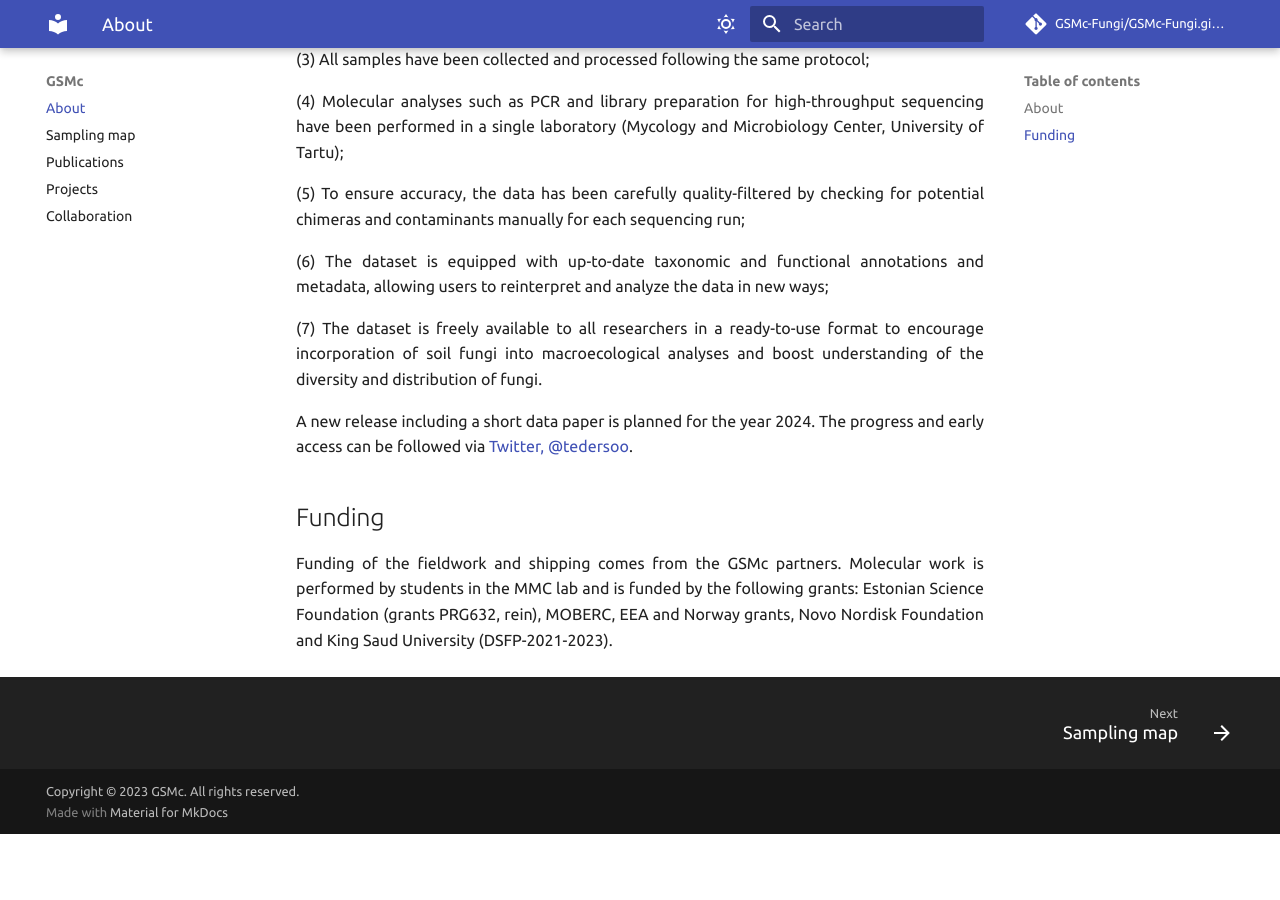
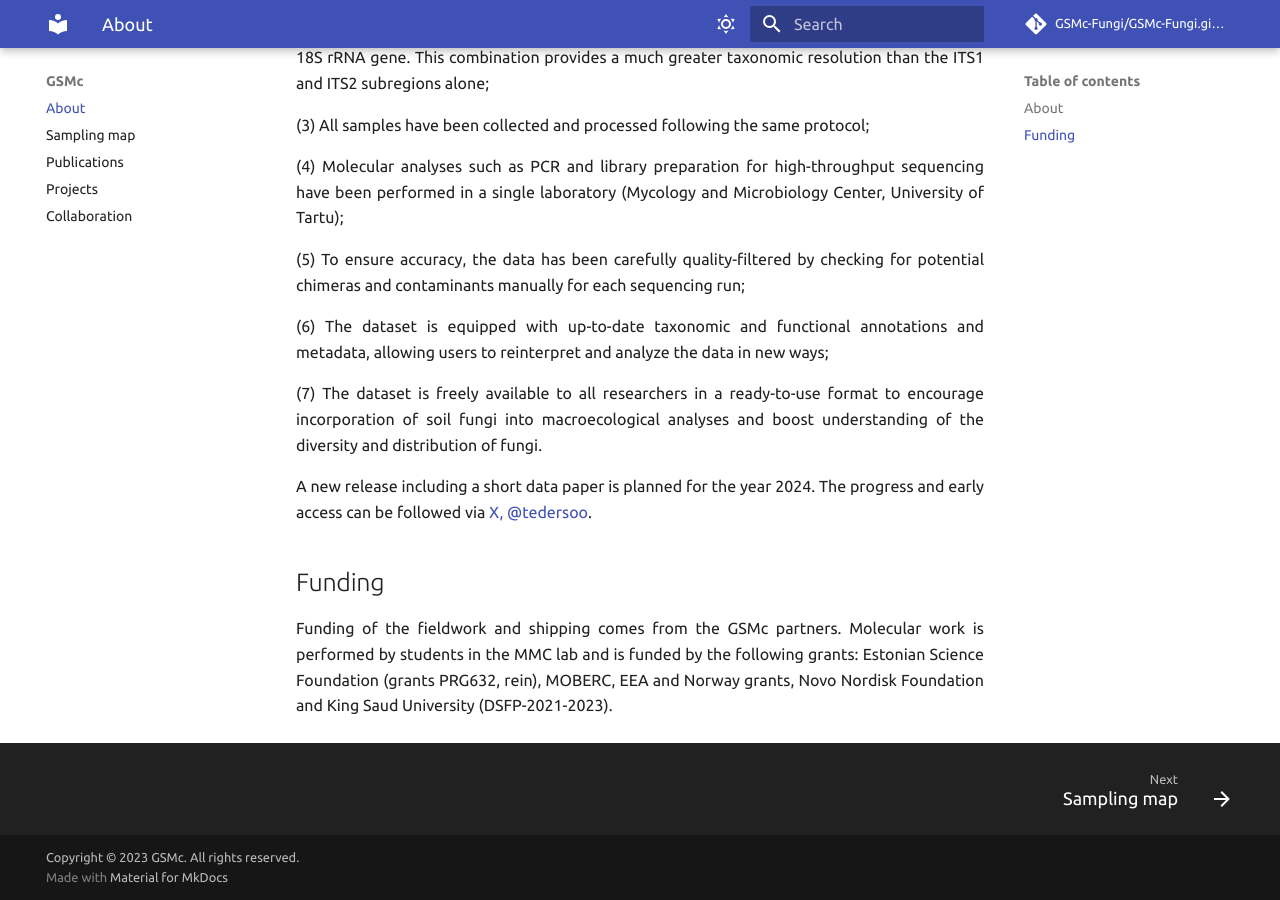
Before and after one commit to vmikk/GSMc-Fungi.github.io, an MkDocs documentation site: the page built from docs/index.md, in a window 1280 px wide and 900 px high, scrolled down 785 px. Built offline with MkDocs 1.6.1 and Material for MkDocs 9.7.7, drawn with Linux system fonts in a browser that asks for light colours; comment, search, counter and statistics services are not loaded; before the commit the page ends 1619 px from its top, so only the background shows below that.

Commit message:
trying to fix

```diff
--- a/docs/index.md
+++ b/docs/index.md
@@ -1,6 +1,7 @@
 <style>body {text-align: justify}</style>
 
 # The Global Soil Mycobiome consortium
+<img src="images/../../images/GSMc_transp_bgr.png">
 
 ## About
 
@@ -26,7 +27,7 @@
 
 (7)	The dataset is freely available to all researchers in a ready-to-use format to encourage incorporation of soil fungi into macroecological analyses and boost understanding of the diversity and distribution of fungi.
 
-A new release including a short data paper is planned for the year 2024. The progress and early access can be followed via [Twitter, @tedersoo](https://twitter.com/tedersoo?s=20).
+A new release including a short data paper is planned for the year 2024. The progress and early access can be followed via [X, @tedersoo](https://twitter.com/tedersoo?s=20).
 
 
 ## Funding
```
Also changed, not shown: docs/assets/images/GSMc _transp _bgr _frame.png (added), docs/assets/images/GSMc_transp_bgr.png (added), docs/assets/images/GSMc_transp_bgr_frame_no_words.png (added).
